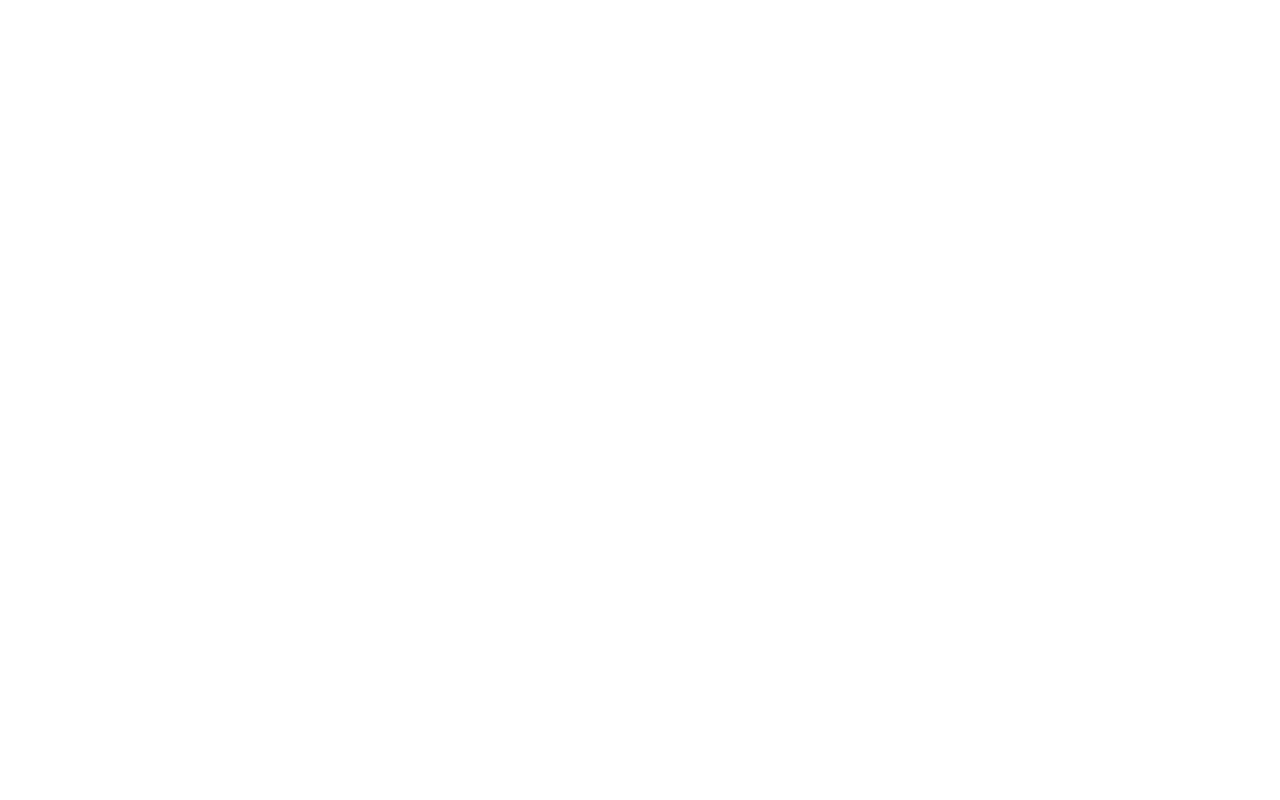
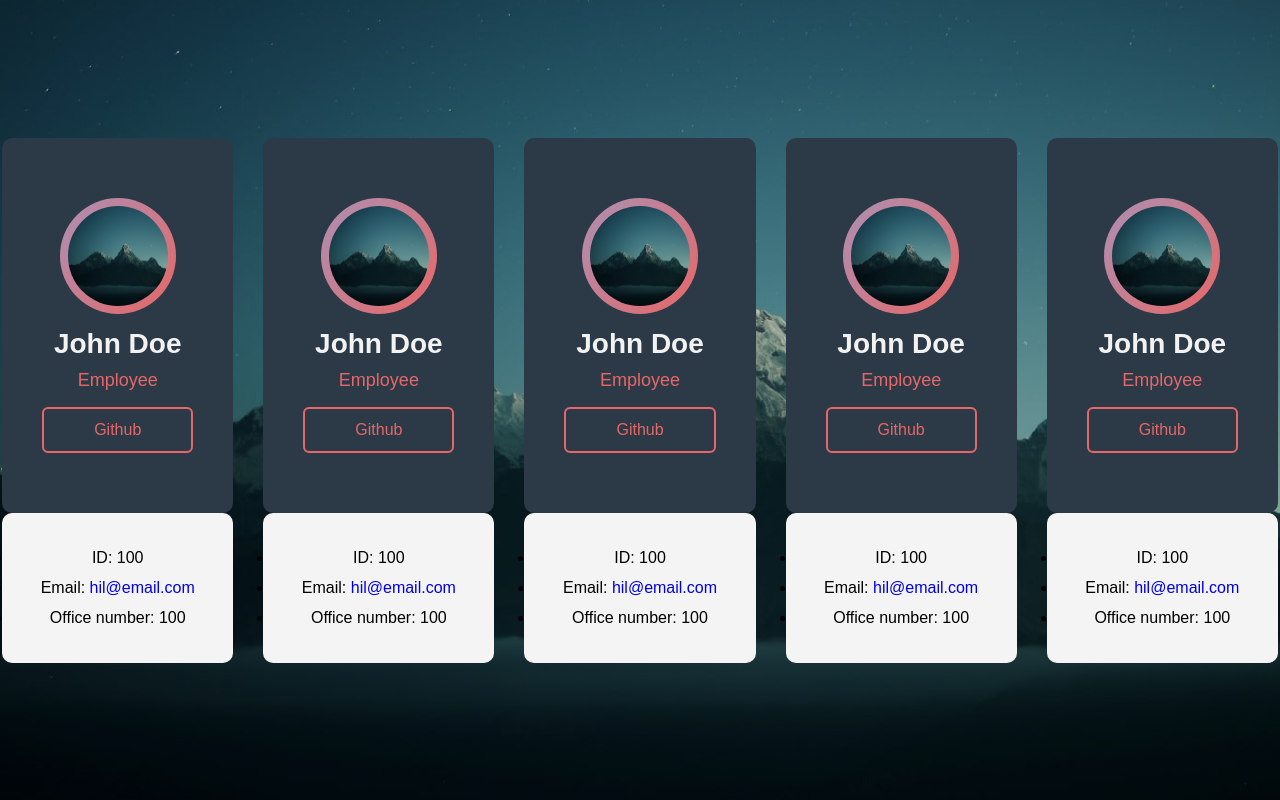
Before and after one commit to Neeko623/Team-Profile-Generator, a website: page dist/index.html in a window 1280 px wide. Drawn offline with Linux system fonts and the light colour scheme; files that its build step writes are made by us from their sources; files whose address does not match are found by name.

Commit message:
update html section and css style

```diff
--- a/dist/index.html
+++ b/dist/index.html
@@ -1,20 +1,108 @@
 <!DOCTYPE html>
 <html lang="en">
 <head>
-    <meta charset="UTF-8">
-    <meta name="viewport" content="width=device-width, initial-scale=1.0">
-    <title>TEAM PROFILE GENERATOR</title>
-    <link rel="stylesheet" href="/Users/neekotang/Bootcamp/Team-Profile-Generator/dist/script.css">
+  <meta charset="UTF-8">
+  <meta name="viewport" content="width=device-width, initial-scale=1.0">
+  <title></title>
+  <link rel="stylesheet" href="https://cdnjs.cloudflare.com/ajax/libs/font-awesome/5.14.0/css/all.min.css"/>
+  <link rel="stylesheet" href="style.css">
 </head>
+<body>
+  <div class="profile-card">
+    <div class="card-header">
+      <div class="pic">
+        <img src="bg.jpg" alt="">
+      </div>
+      <div class="name">John Doe</div>
+      <div class="desc">Employee</div>
+      <a href="#" class="contact-btn">Github</a>
+    </div>
+    <div class="card-footer">
+        <ul class="list-group">
+            <li class="list-group-item">ID: 100</li>
+            <li class="list-group-item">Email: <a href="mailto:hil@email.com">hil@email.com</a></li>
+            <li class="list-group-item">Office number: 100</li>
+        </ul>
+    </div>
+    </div>
+  </div>
 
-<!--Header begins-->
-<!--Header ends-->
+  <div class="profile-card">
+    <div class="card-header">
+      <div class="pic">
+        <img src="bg.jpg" alt="">
+      </div>
+      <div class="name">John Doe</div>
+      <div class="desc">Employee</div>
+      <a href="#" class="contact-btn">Github</a>
+    </div>
+    <div class="card-footer">
+      <ul class="list-group">
+        <li class="list-group-item">ID: 100</li>
+        <li class="list-group-item">Email: <a href="mailto:hil@email.com">hil@email.com</a></li>
+        <li class="list-group-item">Office number: 100</li>
+    </ul>
+      </div>
+    </div>
+  </div>
+
+  <div class="profile-card">
+    <div class="card-header">
+      <div class="pic">
+        <img src="bg.jpg" alt="">
+      </div>
+      <div class="name">John Doe</div>
+      <div class="desc">Employee</div>
+      <a href="#" class="contact-btn">Github</a>
+    </div>
+    <div class="card-footer">
+      <ul class="list-group">
+        <li class="list-group-item">ID: 100</li>
+        <li class="list-group-item">Email: <a href="mailto:hil@email.com">hil@email.com</a></li>
+        <li class="list-group-item">Office number: 100</li>
+    </ul>
+      </div>
+    </div>
+  </div>
+
+  <div class="profile-card">
+    <div class="card-header">
+      <div class="pic">
+        <img src="bg.jpg" alt="">
+      </div>
+      <div class="name">John Doe</div>
+      <div class="desc">Employee</div>
+      <a href="#" class="contact-btn">Github</a>
+    </div>
+    <div class="card-footer">
+      <ul class="list-group">
+        <li class="list-group-item">ID: 100</li>
+        <li class="list-group-item">Email: <a href="mailto:hil@email.com">hil@email.com</a></li>
+        <li class="list-group-item">Office number: 100</li>
+    </ul>
+      </div>
+    </div>
+  </div>
+
+  <div class="profile-card">
+    <div class="card-header">
+      <div class="pic">
+        <img src="bg.jpg" alt="">
+      </div>
+      <div class="name">John Doe</div>
+      <div class="desc">Employee</div>
+      <a href="#" class="contact-btn">Github</a>
+    </div>
+    <div class="card-footer">
+      <ul class="list-group">
+        <li class="list-group-item">ID: 100</li>
+        <li class="list-group-item">Email: <a href="mailto:hil@email.com">hil@email.com</a></li>
+        <li class="list-group-item">Office number: 100</li>
+    </ul>
+      </div>
+    </div>
+  </div>
 
 
-<body>
-<!---->
-<div class="container">
-
-</div>
-  </body>
+</body>
 </html>
--- /dev/null
+++ b/dist/style.css
@@ -0,0 +1,105 @@
+*{
+  margin: 0;
+  padding: 0;
+  font-family: "Ubuntu", sans-serif;
+  box-sizing: border-box;
+  text-decoration: none;
+}
+
+body{
+  height: 100vh;
+  background: url(bg.jpg) no-repeat center;
+  background-size: cover;
+  display: flex;
+  align-items: center;
+  justify-content: center;
+  gap: 30px;
+  padding-left: 200px;
+  padding-right: 200px;
+}
+
+.profile-card{
+  text-align: center;
+  border-radius: 15px;
+  grid-template-columns: repeat(5, 2fr);
+  grid-column-gap: 10px;
+}
+
+.card-header{
+  background: #2c3a47;
+  padding: 60px 40px;
+  border-radius: 10px;
+}
+
+.pic{
+  display: inline-block;
+  padding: 8px;
+  background: linear-gradient(130deg, #74b9ff, #e66767);
+  margin: auto;
+  border-radius: 50%;
+  background-size: 200% 200%;
+  animation: animated-gradient 2s linear infinite;
+}
+
+@keyframes animated-gradient{
+  25%{
+    background-position: left bottom;
+  }
+  50%{
+    background-position: right bottom;
+  }
+  75%{
+    background-position: right top;
+  }
+  100%{
+    background-position: left top;
+  }
+}
+
+.pic img{
+  display: block;
+  width: 100px;
+  height: 100px;
+  border-radius: 50%;
+}
+
+.name{
+  color: #f2f2f2;
+  font-size: 28px;
+  font-weight: 600;
+  margin: 10px 0;
+}
+
+.desc{
+  font-size: 18px;
+  color: #e66767;
+}
+
+.contact-btn{
+  display: inline-block;
+  padding: 12px 50px;
+  color: #e66767;
+  border: 2px solid #e66767;
+  border-radius: 6px;
+  margin-top: 16px;
+  transition: .3s linear;
+}
+
+.contact-btn:hover{
+  background: #e66767;
+  color: #f2f2f2;
+}
+
+.card-footer{
+  background: #f4f4f4;
+  padding: 30px 10px;
+  border-radius: 10px;
+  line-height: 30px;
+
+}
+
+.border{
+  width: 1px;
+  height: 30px;
+  background: #bbb;
+}
```
Also changed, not shown: dist/bg.jpg (added), dist/script.css (deleted).
